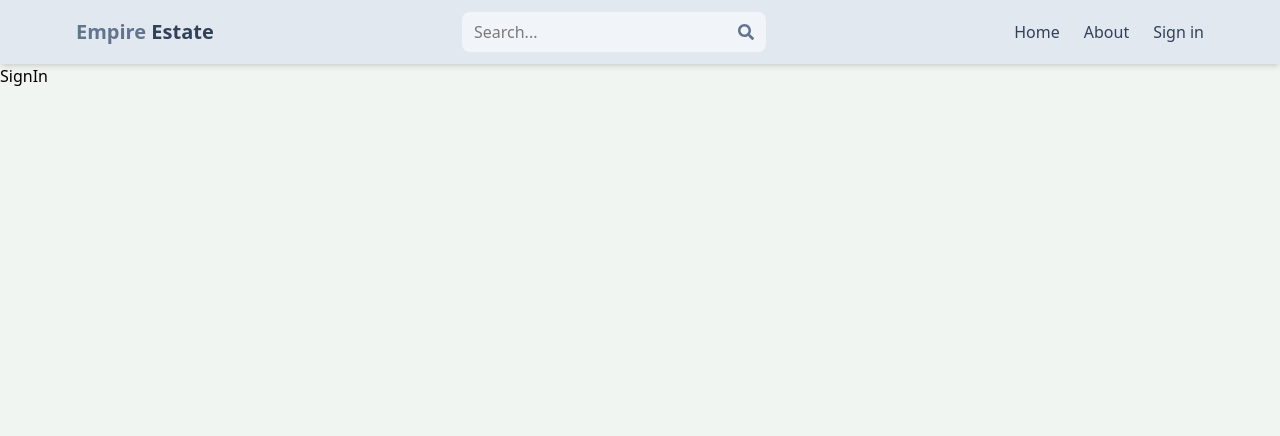
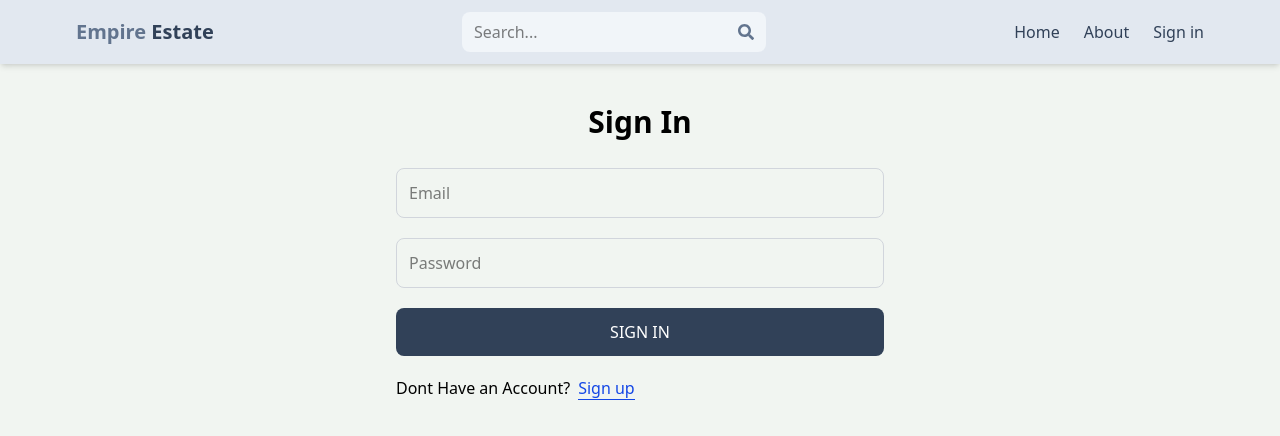
Before and after one commit to maaziqbal32/mern-estate, a React (Vite) app in the folder client/: page /sign-in in a window 1280 px wide. Shown: the top 436 px of the page. Built offline with nearby package versions, Linux system fonts and the light colour scheme.

Commit message:
Sign in Functionality complete

```diff
--- a/client/src/pages/SignIn.jsx
+++ b/client/src/pages/SignIn.jsx
@@ -1,7 +1,78 @@
-import React from 'react'
+import { useState } from "react";
+import { Link, useNavigate } from "react-router-dom";
 
 export default function SignIn() {
+  const [formData, setFormData] = useState({});
+  const [error, setError] = useState(null);
+  const [loading, setLoading] = useState(false);
+
+  const navigate = useNavigate();
+
+  const handleChange = (e) => {
+    setFormData({
+      ...formData,
+      [e.target.id]: e.target.value,
+    });
+  };
+
+  const handleSubmit = async (e) => {
+    e.preventDefault();
+    try {
+      setLoading(true);
+      const res = await fetch("/api/auth/signin", {
+        method: "POST",
+        headers: {
+          "Content-Type": "application/json",
+        },
+        body: JSON.stringify(formData),
+      });
+      const data = await res.json();
+      if (data.success === false) {
+        setError(data.message);
+        setLoading(false);
+        return;
+      }
+      setLoading(false);
+      setError(null);
+      navigate("/");
+    } catch (error) {}
+  };
+
   return (
-    <div>SignIn</div>
-  )
+    <div className="p-3 max-w-lg mx-auto">
+      <h1 className="text-3xl text-center py-7 font-semibold">Sign In</h1>
+      <form onSubmit={handleSubmit} className="flex flex-col gap-5">
+        <input
+          type="email"
+          placeholder="Email"
+          className="border border-gray-300 p-3 rounded-lg w-full "
+          id="email"
+          onChange={handleChange}
+        />
+        <input
+          type="password"
+          placeholder="Password"
+          className="border border-gray-300 p-3 rounded-lg w-full"
+          id="password"
+          onChange={handleChange}
+        />
+        <button
+          disabled={loading}
+          type="submit"
+          className="bg-slate-700 text-white p-3 rounded-lg w-full uppercase hover:opacity-95 cursor-pointer disabled:opacity-80"
+        >
+          {loading ? "Signing In..." : "Sign In"}
+        </button>
+      </form>
+      <div className="flex gap-2 mt-5">
+        <p>Dont Have an Account?</p>
+        <Link to="/sign-up">
+          <span className="text-blue-700 border-b hover:text-blue-950">
+            Sign up{" "}
+          </span>
+        </Link>
+      </div>
+      {error && <p className="text-red-600 mt-3">{error}</p>}
+    </div>
+  );
 }
--- a/client/src/pages/SignUp.jsx
+++ b/client/src/pages/SignUp.jsx
@@ -40,8 +40,6 @@
       setError(error.message);
     }
   };
-  console.log(formData);
-
   return (
     <div className="p-3 max-w-lg mx-auto">
       <h1 className="text-3xl text-center py-7 font-semibold">Sign Up</h1>
```
